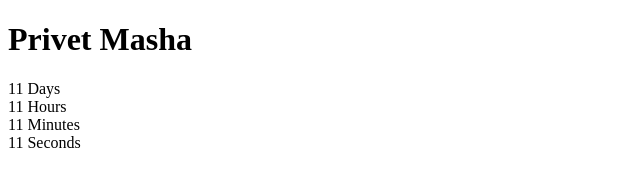
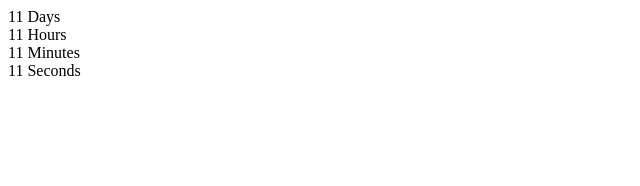
Before and after one commit to serhiikondratiuk/goit-js-hw-11-timer, a website built with Parcel: page index.html in a window 1280 px wide. Shown: the whole page, without its empty margins (0-640 px from the left). Built offline with nearby package versions, Linux system fonts and the light colour scheme.

Commit message:
“message”

```diff
--- a/index.html
+++ b/index.html
@@ -6,7 +6,6 @@
   <meta name="viewport" content="width=device-width, initial-scale=1.0" />
   <title>Document</title>
  </head>
- <h1>Privet Masha</h1>
  <body>
   <div class="timer" id="timer-1">
    <div class="field">
```
